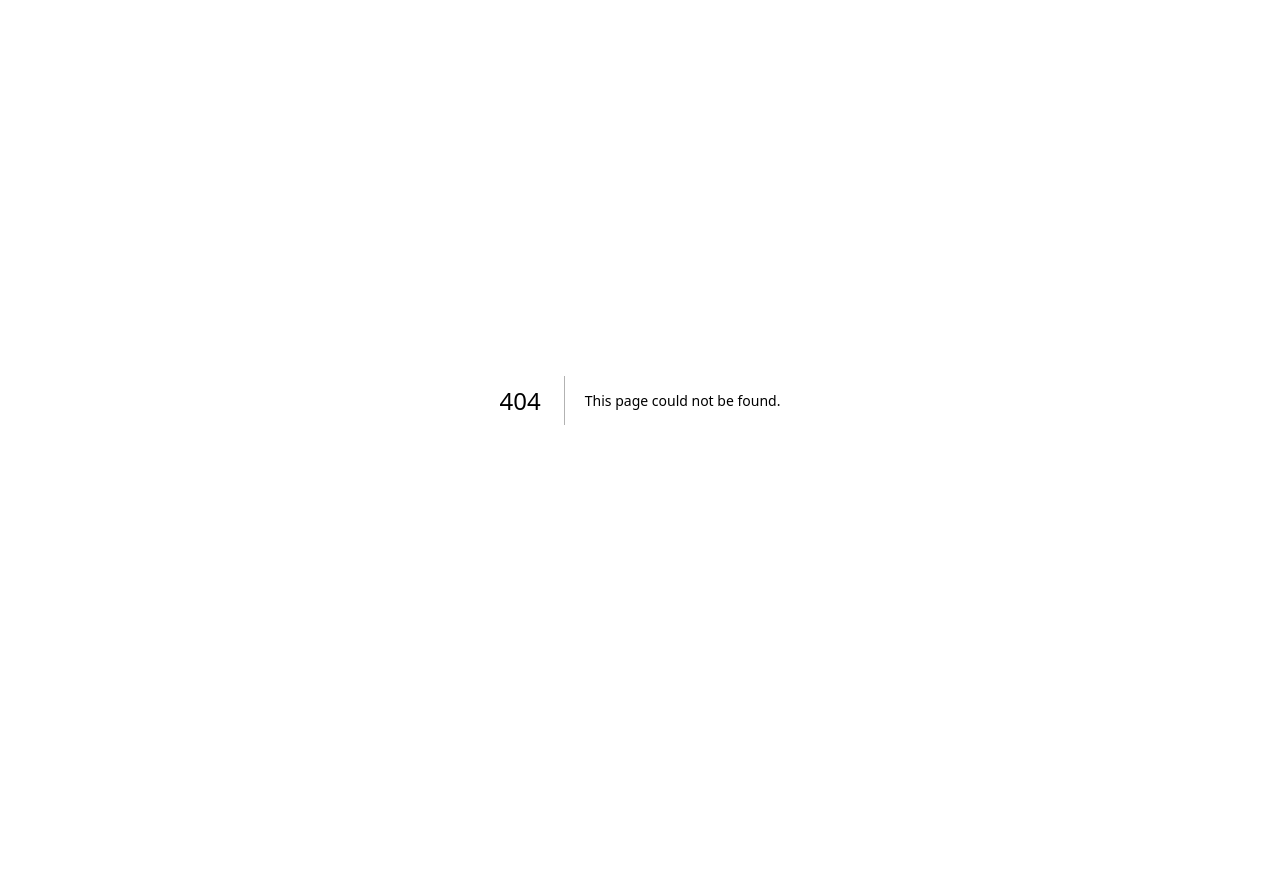
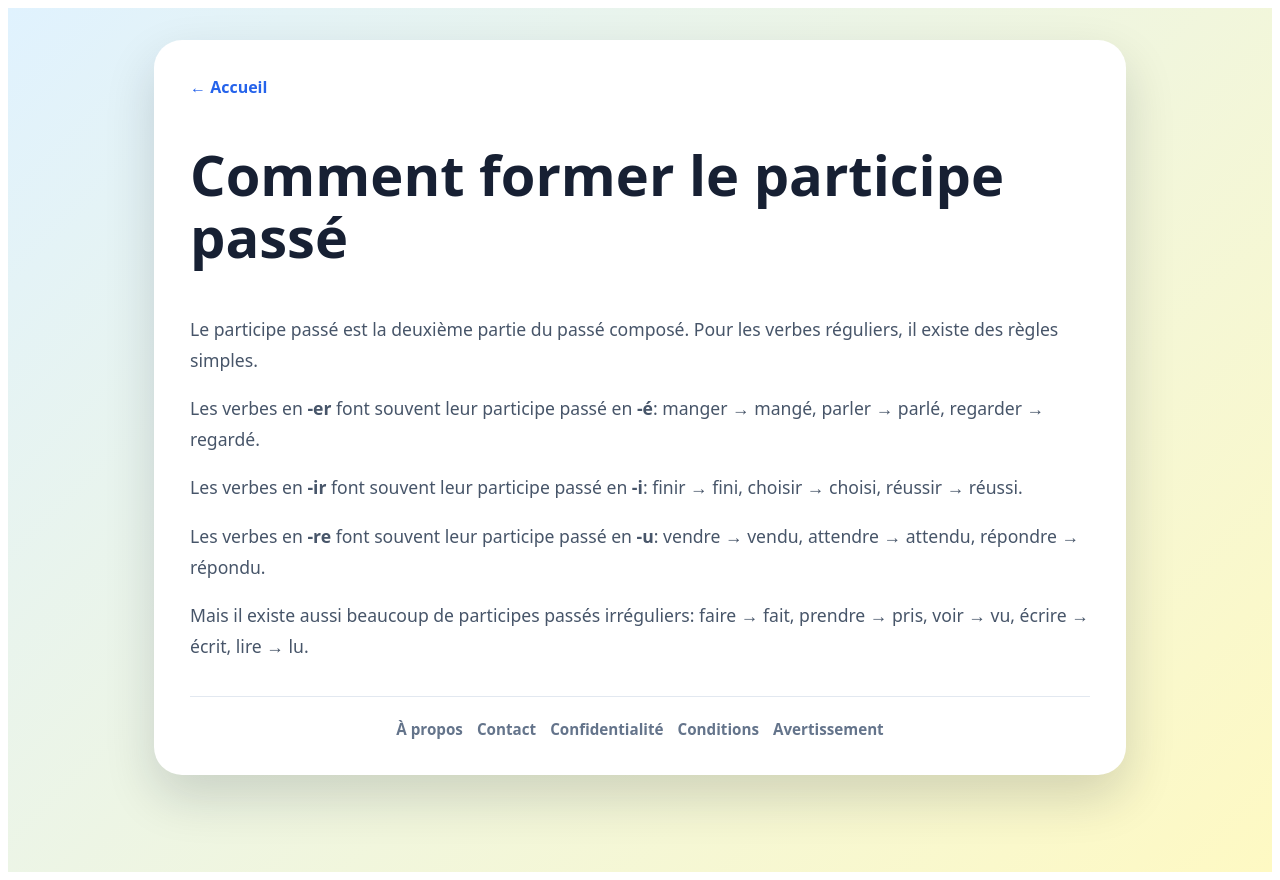
Before and after one commit to ossthun/machinepc, a Next.js app: page /participe-passe in a window 1280 px wide. Before the commit this address had no page. Before the commit the page ends 800 px from the top, so only its background shows below. Built offline with nearby package versions, Linux system fonts and the light colour scheme.

Commit message:
Create participe-passe.js for past participle explanation
This page explains how to form the past participle in French, detailing rules for regular verbs and examples of irregular verbs.

```diff
--- /dev/null
+++ b/pages/participe-passe.js
@@ -0,0 +1,28 @@
+import SiteLayout from "../components/SiteLayout";
+
+export default function Page() {
+  return (
+    <SiteLayout title="Comment former le participe passé">
+      <p>
+        Le participe passé est la deuxième partie du passé composé. Pour les
+        verbes réguliers, il existe des règles simples.
+      </p>
+      <p>
+        Les verbes en <strong>-er</strong> font souvent leur participe passé en{" "}
+        <strong>-é</strong>: manger → mangé, parler → parlé, regarder → regardé.
+      </p>
+      <p>
+        Les verbes en <strong>-ir</strong> font souvent leur participe passé en{" "}
+        <strong>-i</strong>: finir → fini, choisir → choisi, réussir → réussi.
+      </p>
+      <p>
+        Les verbes en <strong>-re</strong> font souvent leur participe passé en{" "}
+        <strong>-u</strong>: vendre → vendu, attendre → attendu, répondre → répondu.
+      </p>
+      <p>
+        Mais il existe aussi beaucoup de participes passés irréguliers: faire →
+        fait, prendre → pris, voir → vu, écrire → écrit, lire → lu.
+      </p>
+    </SiteLayout>
+  );
+}
```
